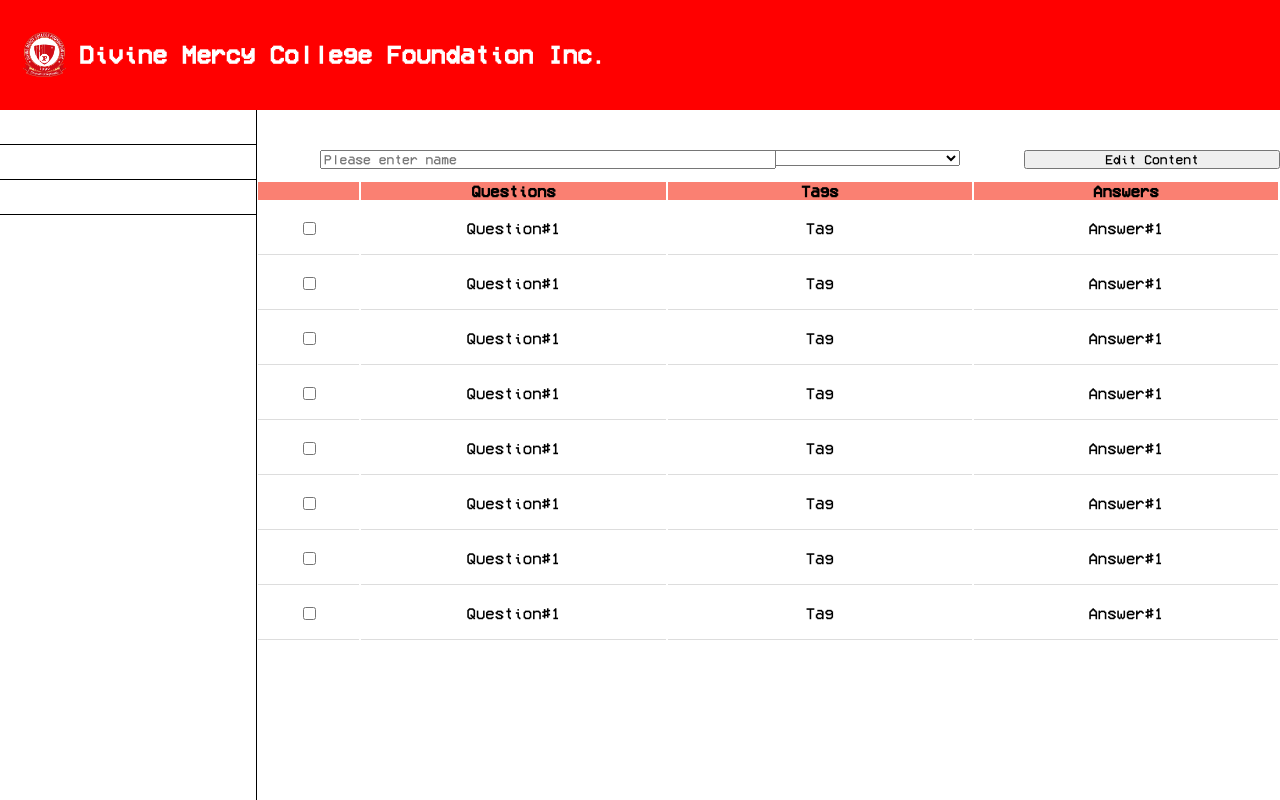
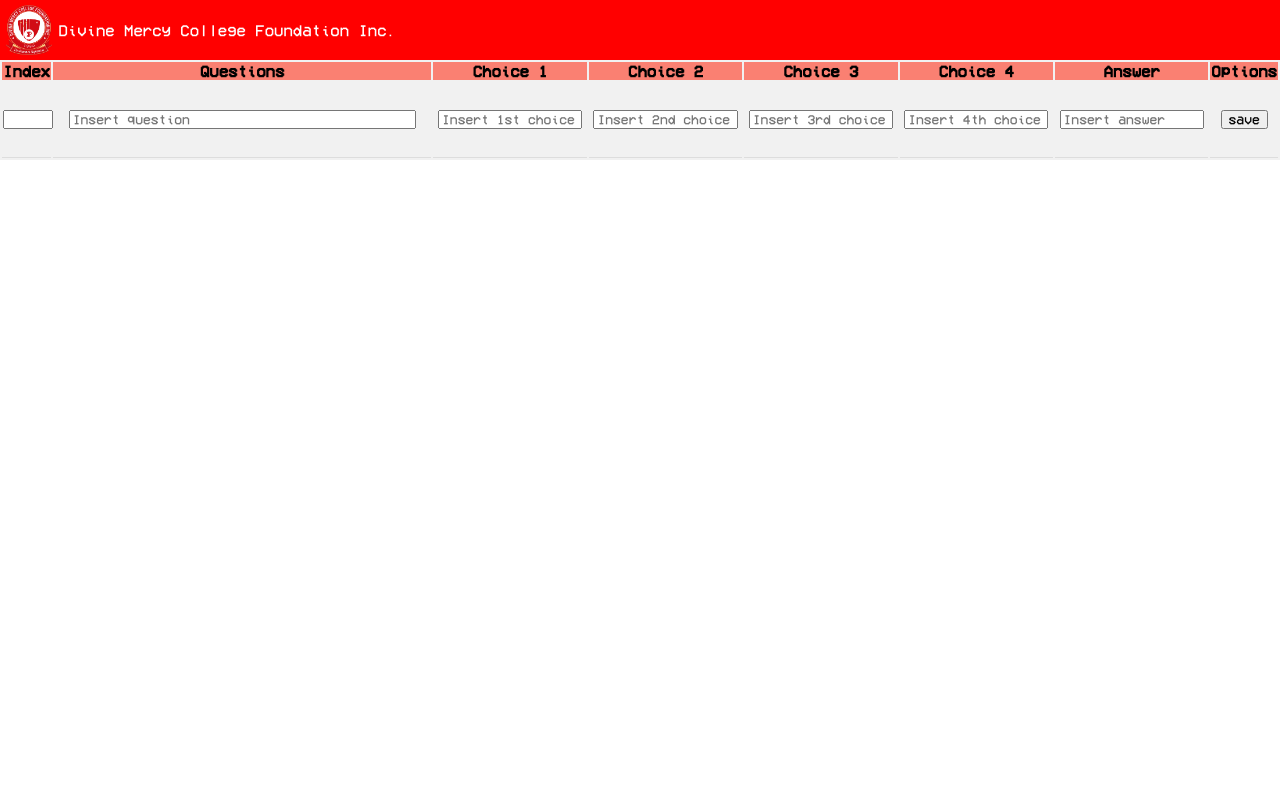
Before and after one commit to jayraybay/ex-ploh-rawr_db, a PHP site: page /teacher/Content.php in a window 1280 px wide. Run offline with PHP 8.4, Linux system fonts and the light colour scheme; data that the repository does not hold is empty.

Commit message:
WIP Content Page
Teacher & Admin

```diff
--- a/common.css
+++ b/common.css
@@ -20,7 +20,6 @@
     box-sizing: border-box;
     padding-left: 2.5%;
     padding-right: 2.5%;
-    padding-top: 5%;
     padding-bottom: 5%;
     text-align: center;
 }
--- a/teacher/Content.css
+++ b/teacher/Content.css
@@ -6,13 +6,11 @@
 * {
     font-family: myFont;
 }
-
 table {
-    position: fixed;
-    right:0;
+    float: right;
     height: 100px;
-    top: 180px;
-    width: 80%;
+    top: 50px;
+    width: 100%;
     overflow: auto;
 }
 
@@ -21,49 +19,36 @@
     border: 1px salmon;
 }
 
-.sel {
+.indi {
     width: 10%;
 }
-
 .ques {
-    width: 30%;
-}
-
-.choice {
-    width: 30%;
-}
-
-.ans {
     width: 30%;
 }
 
 td {
     border-bottom: 1px solid #ddd;
     height: 50px;
-    text-align: center;
+    text-align:center;
 }
 
-select {
-    position: fixed;
-    top: 150px;
-    right: 320px;
-    width: 20%;
+
+table form {
+    display: none;
+    margin-top: 0;
+    margin-bottom: 0;
+    height: 0px;
 }
 
-.search input {
-    position: fixed;
-    top: 150px;
-    left: 320px;
-    width: 35%;
+
+table input {
+    width: 90%;
 }
 
-.edit button {
-    position: fixed;
-    top: 150px;
-    right: 0px;
-    width: 20%;
+table select {
+    width: 100%;
 }
 
-dialog edtbtn {
-    background-color: salmon;
+table select option {
+    width: 100%;
 }
--- a/teacher/Content.php
+++ b/teacher/Content.php
@@ -1,213 +1,102 @@
-<!DOCTYPE html>
-<html><head>
-<meta http-equiv="content-type" content="text/html; charset=UTF-8">
-<link rel="stylesheet" href="nav_files/nav_ZZMT.css">
-<link href="nav_files/boxicons.min_ZZMT.css" rel="stylesheet">
-<link rel="stylesheet" href="Content.css"/>
+<?php
+session_start();
+$servername = "localhost";
+$username = "root";
+$password = "";
+$dbname = "divinedb";
 
-</head><body style="height: 491.8px;"><div class="header">
-    <a href="#default" class="logo"><img src="tANA0h-1717114438.png" alt="dmfc">Divine Mercy College Foundation Inc.</a>
-</div>
+$conn = new mysqli($servername, $username, $password, $dbname);
+if ($conn->connect_error) {
+    die("". $conn->connect_error);
+}
 
+?>
 
-     <div class="thirty-sixty">
-        <nav>
-        <ul class="nav-link">
-            <li><a href="home.php" class="nav-link" target="_Home">Home</a></li>
-            <li><a href="Content.php" target="_Home">Content</a></li>
-            <li><a href="teacherProfile.php" class="nav-link" target="_Home">Profile</a></li>
-        </ul">
-        </nav>
+<!DOCTYPE HTML>
+<html>
+
+        <link rel="stylesheet" type="text/css" href="../common.css"/>
+        <link rel="stylesheet" href="Home.css" />
+        <link rel="stylesheet" href="Content.css" />
+
+    <body>
+        <header>
+            <a href="#default" class="logo"><img src="tANA0h-1717114438.png" alt="dmfc"><span>Divine Mercy College Foundation Inc.</span></a>
+        </header>
+
     <main>
-    <table>
+<table>
     <thead>
         <tr>
-            <th class="sel"></th>
-            <th class="ques">Questions</th>
-            <th class="Tags">Tags</th>
-            <th class="ans">Answers</th>
+            <th class="indi" style="width: 10px;">Index</th>
+            <th class="ques" style="width: ;">Questions</th>
+            <th>Choice 1</th>
+            <th>Choice 2</th>
+            <th>Choice 3</th>
+            <th>Choice 4</th>
+            <th>Answer</th>
+            <th>Options</th>
         </tr>
     </thead>
     <tbody id="tBody">
+        <?php
+            $retrieve_questions = $conn->query("SELECT `Indicate`, `Exam`, `Choice1`, `Choice2`, `Choice3`, `Choice4`, `Answer` FROM Teacher_Content;");
+            while ($row = $retrieve_questions->fetch_assoc()) {
+                $id = $row["Indicate"];
+                $question = $row["Exam"];
+                $choice1 = $row["Choice1"];
+                $choice2 = $row["Choice2"];
+                $choice3 = $row["Choice3"];
+                $choice4 = $row["Choice4"];
+                $answer = $row["Answer"];
+                echo "<tr>".
+                     "<td>". "<form method='POST' action='' id='form-".htmlspecialchars($id)."' style='visibility:hidden; position:absolute'></form>" . "<input type='text' name='id' value='". htmlspecialchars($id) ."' readonly>" ."</td>" .
+                     "<td>". "<input type='text' placeholder='Insert Question' name='question' required form='form-".htmlspecialchars($id)."' value='". $question ."'></td>".
+                     "<td>". "<input type='text' placeholder='Insert 1st Choice' name='choice1' required form='form-".htmlspecialchars($id)."' value='".$choice1 . "'>"."</td>".
+                     "<td>". "<input type='text' placeholder='Insert 2nd Choice' name='choice2' required form='form-".htmlspecialchars($id)."' value='".$choice2 . "'>"."</td>".
+                     "<td>". "<input type='text' placeholder='Insert 3rd Choice' name='choice3' required form='form-".htmlspecialchars($id)."' value='".$choice3 . "'>"."</td>".
+                     "<td>". "<input type='text' placeholder='Insert 4th Choice' name='choice4' required form='form-".htmlspecialchars($id)."' value='".$choice4 . "'>"."</td>".
+                     "<td><select name='answer'>".
+                        "<option value='1'>Choice 1</option>" .
+                        "<option value='2'>Choice 2</option>" .
+                        "<option value='3'>Choice 3</option>" .
+                        "<option value='4'>Choice 4</option>" .
+                        "</select></td>" .
+                     "<td>" . "<button type='submit' value='reset'>reset</button>" . "<button type='submit' value='save'>Save</button></td>" .
+                     "</tr>";
+            }
+        ?>
+
+
         <tr>
-            <td><input type="checkbox" /></td>
-            <td>Question#1</td>
-            <td>Tag</td>
-            <td>Answer#1</td>
+            <td>
+                <form method="POST" id="form-1" action=""></form>
+                <input type="text" name="id">
+            </td>
+            <td><input type="text" placeholder="Insert question" name="question"  required form="form-1"></td>
+            <td><input type="text" placeholder="Insert 1st choice" name="choice1" required form="form-1"></td>
+            <td><input type="text" placeholder="Insert 2nd choice" name="choice2" required form="form-1"></td>
+            <td><input type="text" placeholder="Insert 3rd choice" name="choice3" required form="form-1"></td>
+            <td><input type="text" placeholder="Insert 4th choice" name="choice4" required form="form-1"></td>
+            <td><input type="text" placeholder="Insert answer" name="answer"></td>
+            <td><button type="button">save</button>
+
         </tr>
-    </tbody>
-    <tbody id="tBody">
-        <tr>
-            <td><input type="checkbox" /></td>
-            <td>Question#1</td>
-            <td>Tag</td>
-            <td>Answer#1</td>
-        </tr>
-    </tbody>
-    <tbody id="tBody">
-        <tr>
-            <td><input type="checkbox" /></td>
-            <td>Question#1</td>
-            <td>Tag</td>
-            <td>Answer#1</td>
-        </tr>
-    </tbody>
-    <tbody id="tBody">
-        <tr>
-            <td><input type="checkbox" /></td>
-            <td>Question#1</td>
-            <td>Tag</td>
-            <td>Answer#1</td>
-        </tr>
-    </tbody>
-    <tbody id="tBody">
-        <tr>
-            <td><input type="checkbox" /></td>
-            <td>Question#1</td>
-            <td>Tag</td>
-            <td>Answer#1</td>
-        </tr>
-    </tbody>
-    <tbody id="tBody">
-        <tr>
-            <td><input type="checkbox" /></td>
-            <td>Question#1</td>
-            <td>Tag</td>
-            <td>Answer#1</td>
-        </tr>
-    </tbody>
-    <tbody id="tBody">
-        <tr>
-            <td><input type="checkbox" /></td>
-            <td>Question#1</td>
-            <td>Tag</td>
-            <td>Answer#1</td>
-        </tr>
-    </tbody>
-    <tbody id="tBody">
-        <tr>
-            <td><input type="checkbox" /></td>
-            <td>Question#1</td>
-            <td>Tag</td>
-            <td>Answer#1</td>
-        </tr>
+            <!--
+            <form>
+                <td>1</td>
+                <td><input type="text" placeholder="Insert question" name="question" required></td>
+                <td><input type="text" placeholder="Insert 1st choice" name="choice1" required></td>
+                <td><input type="text" placeholder="Insert 2nd choice" name="choice2" required></td>
+                <td><input type="text" placeholder="Insert 3rd choice" name="choice3" required></td>
+                <td><input type="text" placeholder="Insert 4th choice" name="choice4" required></td>
+                <td><input type="text" placeholder="Insert answer" name="answer"></td>
+                <td><button type="button">save</button>
+                <button type="button">reset</button></td>
+            </form>-->
+
     </tbody>
 </table>
-<form action="/action_page.php">
-    <select name="Sec" id="conSel">
-        <option value="sec1">Activity</option>
-        <option value="sec2">Quiz</option>
-        <option value="sec3">Exam</option>
-    </select>
-    <br><br>
-</form>
-<div class="search">
-    <input type="text" placeholder="Please enter name" required />
-</div>
-
-<div class="edit">
-    <button id="openPromptBtn">Edit Content</button>
-</div>
-
-<dialog id="multiPrompt">
-    <form method="dialog" id="promptForm" name="edtbtn">
-        <h3>Enter Details</h3>
-
-        <label for="ques">Question:</label>
-        <input type="text" id="question" required><br><br>
-
-        <label for="choose">Choice:</label>
-        <input type="text" id="choice" required><br><br>
-
-        <label for="ans">Answer:</label>
-        <input type="text" id="answer" required><br><br>
-
-        <button type="button" id="cancelBtn">Cancel</button>
-        <button type="submit" id="submitBtn">Submit</button>
-    </form>
-</dialog>
 </main>
-<body>
-    <script>
-            const dialog = document.getElementById('multiPrompt');
-            const openBtn = document.getElementById('openPromptBtn');
-            const cancelBtn = document.getElementById('cancelBtn');
-            const form = document.getElementById('promptForm');
-
-// Show the custom prompt
-openBtn.addEventListener('click', () => {
-          form.reset(); // Clear old values
-          dialog.showModal();
-});
-
-// Close prompt if cancelled
-cancelBtn.addEventListener('click', () => {
-          dialog.close();
-});
-
-// Handle data submission
-form.addEventListener('submit', (e) => {
-          e.preventDefault(); // Prevent page reload
-
-          const firstName = document.getElementById('firstName').value;
-          const lastName = document.getElementById('lastName').value;
-
-          console.log("First Name:", firstName);
-          console.log("Last Name:", lastName);
-
-          dialog.close();
-});
-    </script>
-</body>
-
-<script>
-        const conSel = document.getElementById('conSel');
-        const tBody = document.getElementById('tBody');
-
-        conSel.addEventListener('change', function() {
-        const conSel = this.value;
-
-      // Clear existing rows
-      tBody.innerHTML = '';
-
-      if (conSel === 'sec1') {
-        tBody.innerHTML = `
-        <tr>
-            <td><input type="checkbox" /></td>
-            <td>Activity#1</td>
-            <td>Choice#1</td>
-            <td>Answer#1</td>
-        </tr>
-        <tr>
-            <td><input type="checkbox" /></td>
-            <td>Activity#2</td>
-            <td>Choice#1</td>
-            <td>Answer#1</td>
-        </tr>
-        `;
-
-      }else if (conSel === 'sec2') {
-      tBody.innerHTML = `
-        <tr>
-            <td><input type="checkbox" /></td>
-            <td>Quiz#1</td>
-            <td>Choice#1</td>
-            <td>Answer#1</td>
-      </tr>
-      `;
-       }else if (conSel === 'sec3') {
-      tBody.innerHTML = `
-        <tr>
-          <td><input type="checkbox" /></td>
-          <td>Exam#1</td>
-          <td>Choice#1</td>
-          <td>Answer#1</td>
-      </tr>
-      `;
-      }
-});
-</script>
-
-
 </body>
 </html>
--- a/teacher/Home.css
+++ b/teacher/Home.css
@@ -50,7 +50,6 @@
     box-sizing: border-box;
     padding-left: 2.5%;
     padding-right: 2.5%;
-    padding-top: 5%;
     padding-bottom: 5%;
     text-align: center;
 }
--- a/teacher/Home.php
+++ b/teacher/Home.php
@@ -35,7 +35,7 @@
 <nav>
     <ul class="nav-link">
         <li><a href="admin_home.html" class="nav-link">Home</a></li>
-        <li><a href="teacher_acc.html" class="nav-link">Content</a></li>
+        <li><a href="Content.php" class="nav-link">Content</a></li>
         <li><a href="student_acc.html" class="nav-link">Account</a></li>
         <li><a href="teacherProfile.html" class="nav-link">Settings</a></li>
     </ul>
@@ -47,7 +47,6 @@
 
         <!-- Average Mastery of each section -->
         <div class="content">
-
             <section id="section_mastery" class="section_mastery">
                 <h2>Section Mastery</h2>
                 <p>Average Mastery of each section</p>
@@ -127,7 +126,7 @@
                     echo "<td>" . htmlspecialchars($row["PlayerName"]) . "</td>";
                     echo "<td>" . htmlspecialchars($row["Progress"]) . "</td>";
                     echo "<td>" . htmlspecialchars($row["Mastery"]) . "</td>";
-                    echo "<td><a href=\"student_acc.php?id=\"". htmlspecialchars($row["ID"]) . "\">View</a></td>";
+                    echo "<td><a href=\"Students.php?id=" . htmlspecialchars($row["ID"]) . "\">View</a></td>";
                     echo "</tr>";
                 }
             } else {
```
Also changed, not shown: php stuffs/get_encounter_questions.php (added, +69 -0 lines), teacher/Students.css (+6 -24 lines), teacher/Students.html (deleted, +0 -84 lines), teacher/Students.php (+58 -42 lines), teacher/index.php (added, +31 -0 lines), img/ic_crown.png, img/ic_percentage.png, teacher/Content.txt (renamed from teacher/Content.html).
